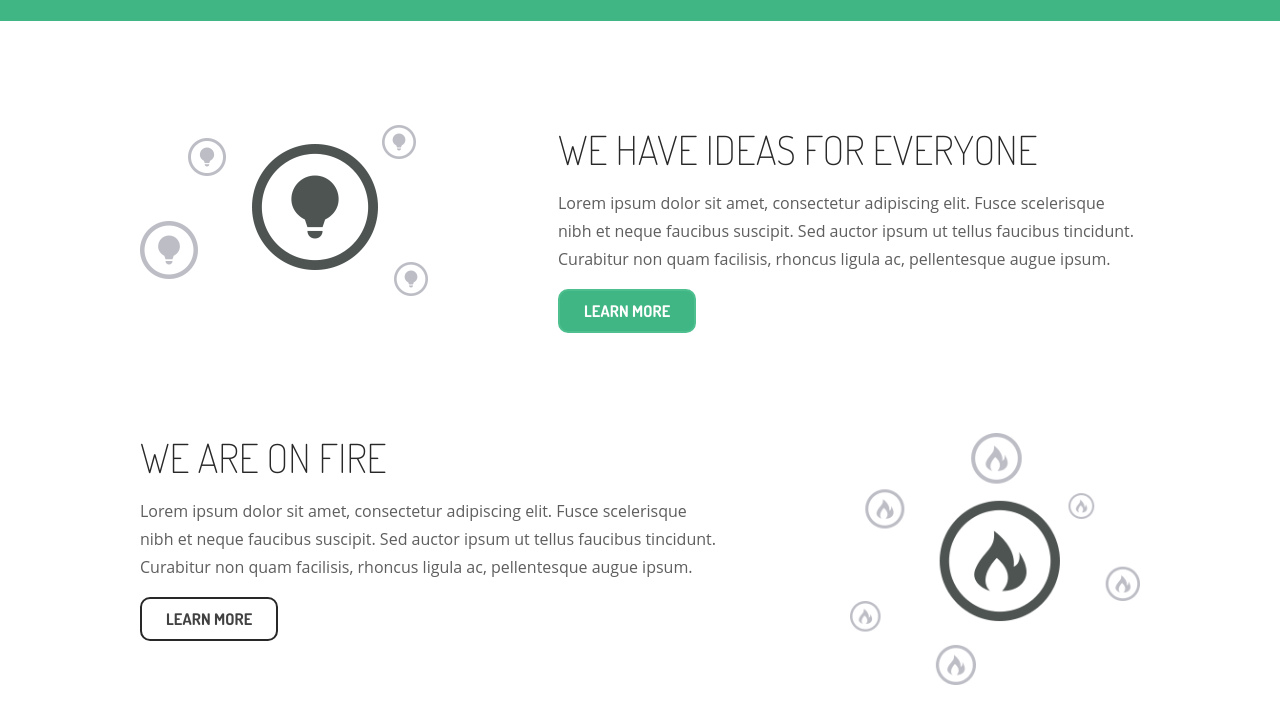
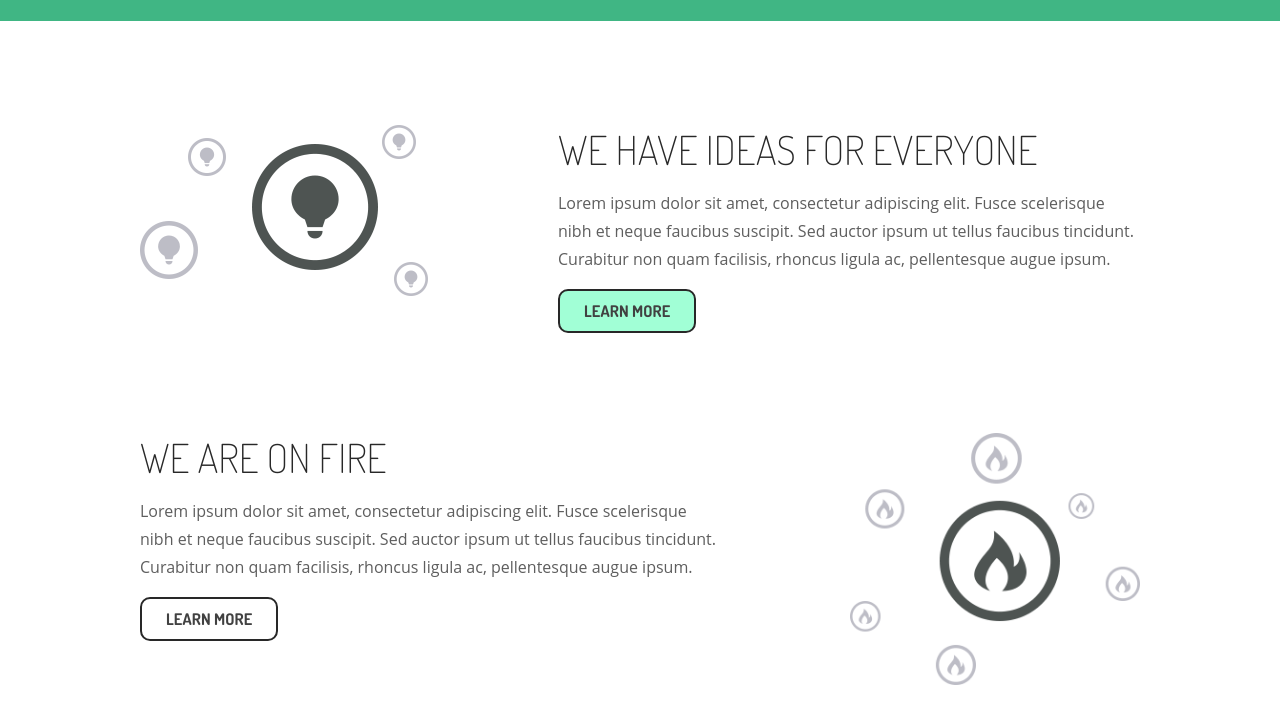
Before and after one commit to Dashagr/planeto, a plain HTML site: page index.html in a window 1280 px wide. In both pictures the pointer is over the link 627 px from the left and 892 px from the top of the page. Shown: the part 581-1292 px from the top of the page. Drawn offline with nearby package versions, Linux system fonts and the light colour scheme.

Commit message:
modifyed css

```diff
--- a/css/style.css
+++ b/css/style.css
@@ -316,9 +316,7 @@ header {
 }
 
 .about__block__info a:hover {
-  background-color: #40b684;
-  border: 2px solid #4ebf8f;
-  color: #fff;
+  background-color: #a1ffd6;
 }
 
 #services {
```
